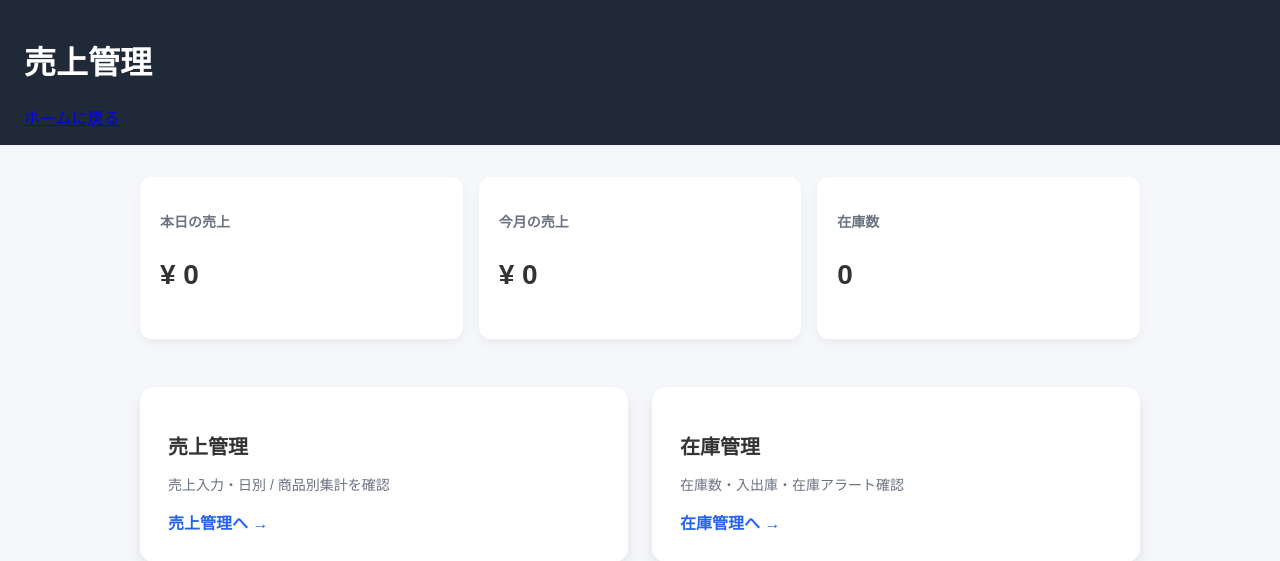
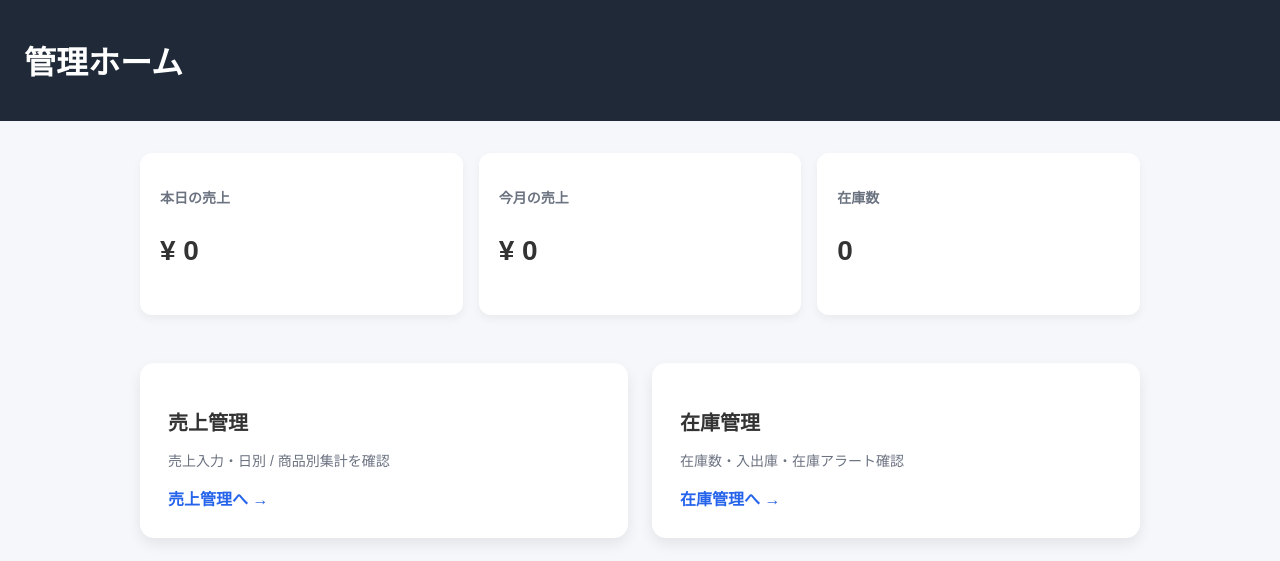
Before and after one commit to shiragami-shun/Inventory-Management-app, a Django app: page / in a window 1280 px wide. Shown: the top 561 px of the page. Run offline with Django 5.2, Linux system fonts and the light colour scheme.

```diff
--- a/myapp/templates/sales/index.html
+++ b/myapp/templates/sales/index.html
@@ -3,17 +3,17 @@
 
 <!DOCTYPE html>
 <html lang="ja">
+
 <head>
   <meta charset="UTF-8">
   <title>管理ホーム</title>
   <link rel="stylesheet" href="{% static 'sales/home.css' %}">
 </head>
+
 <body>
 
   <header class="header">
-    <h1>売上管理</h1>
-    <!-- ホームに戻るボタン -->
-    <a href="{% url 'index' %}" class="back-home">ホームに戻る</a>
+    <h1>管理ホーム</h1>
   </header>
 
   <main class="container">
@@ -61,4 +61,5 @@
   </main>
 
 </body>
+
 </html>
```
Also changed, not shown: myapp/templates/sales/dashboard.html (+5 -3 lines). Lines whose indentation alone changed are shown as unchanged.
